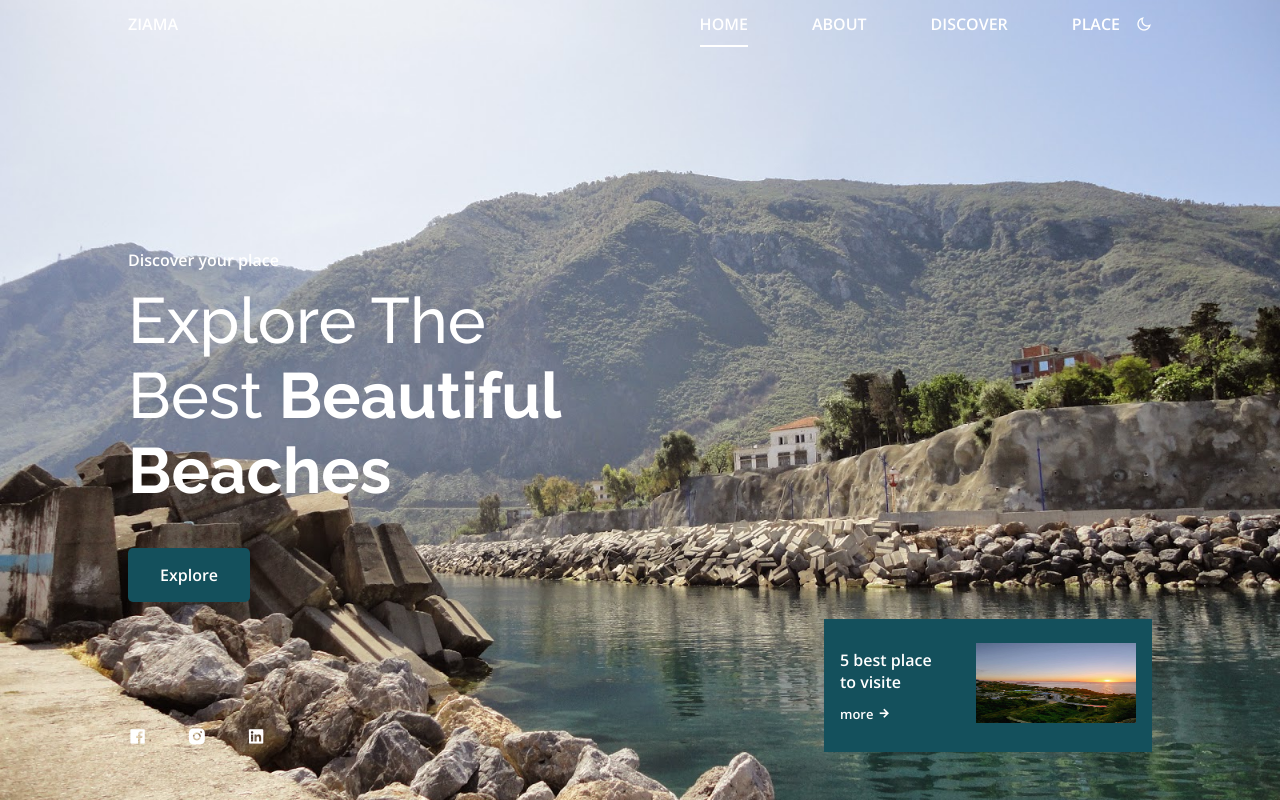
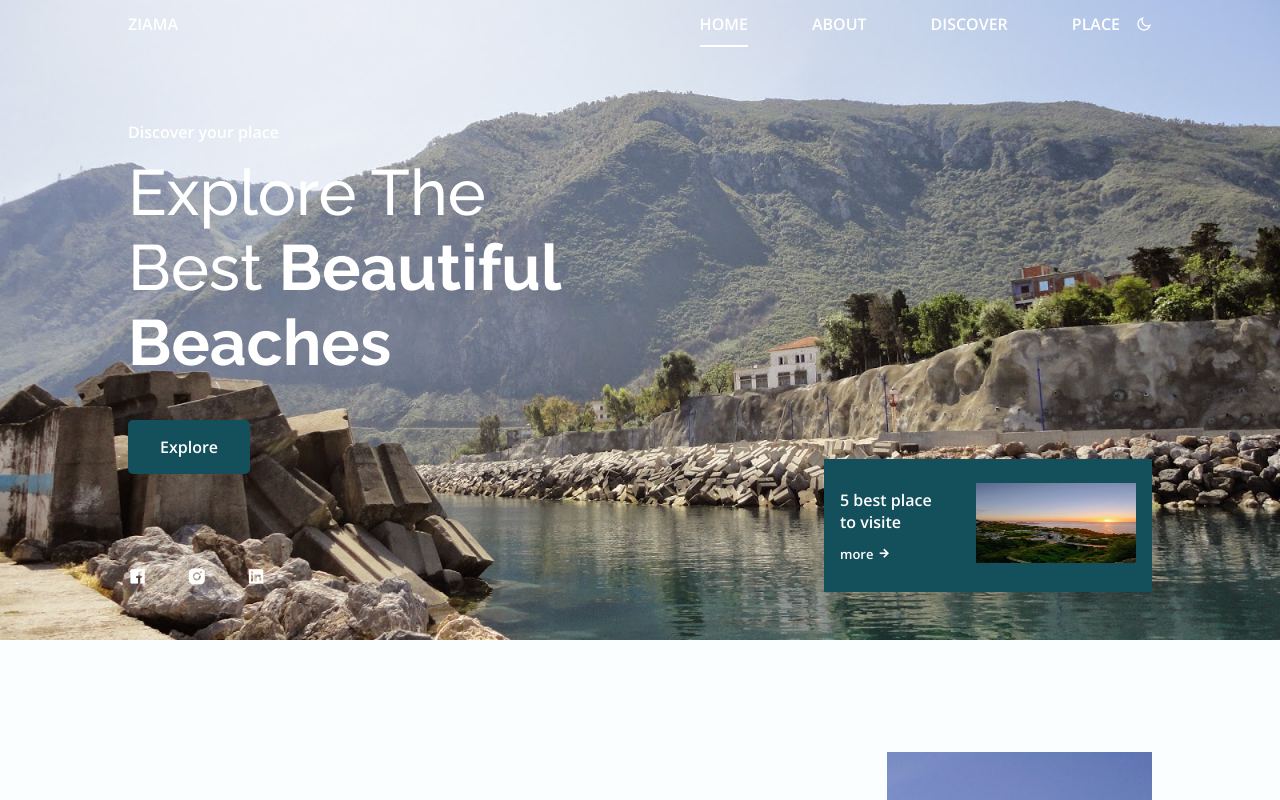
Before and after one commit to jimmykarim77/Ziama-Mansouriah, a plain HTML site: page index.html in a window 1280 px wide. Shown: the top 800 px of the page. Drawn offline with nearby package versions, Linux system fonts and the light colour scheme.

Commit message:
3 commit

```diff
--- a/style/style.css
+++ b/style/style.css
@@ -842,6 +842,10 @@ body{
 /********for tall screens on mobile or descktop**/
 @media screen and (min-height: 721px){
     body{
-
+        margin: 0;
+    }
+    .home__container,
+    .home__img{
+        height: 640px;
     }
 }
```
